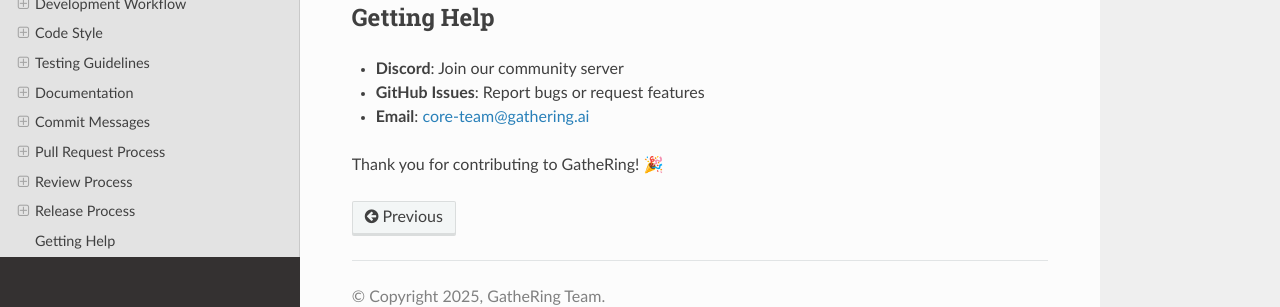
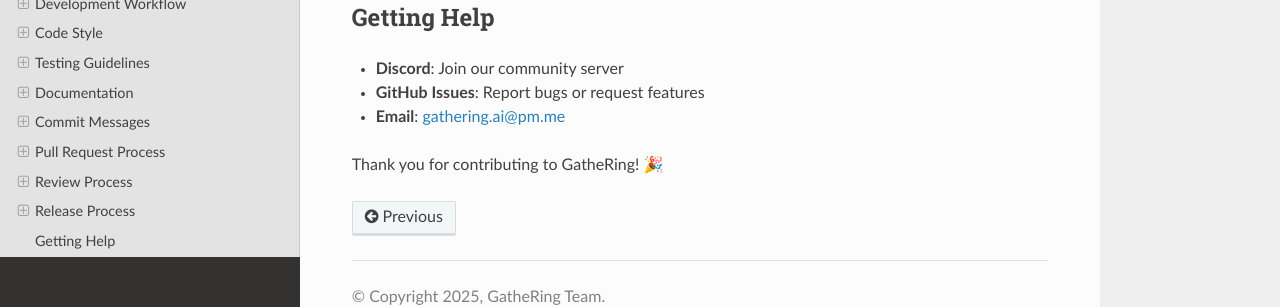
Before and after one commit to alkimya/gathering, a Sphinx documentation site: the page built from docs/developer/contributing.rst, in a window 1280 px wide and 900 px high, scrolled down 8874 px. Shown: the part 534-841 px from the top of the window. Built offline with Sphinx 7.4.7 and the Read the Docs theme 3.1.0, drawn with Linux system fonts in a browser that asks for light colours; pages that are not in the unit, such as notebooks, are missing from menus.

Commit message:
docs: change email to gathering.ai@pm.me

```diff
--- a/docs/developer/contributing.rst
+++ b/docs/developer/contributing.rst
@@ -484,6 +484,6 @@
 
 - **Discord**: Join our community server
 - **GitHub Issues**: Report bugs or request features
-- **Email**: core-team@gathering.ai
+- **Email**: gathering.ai@pm.me
 
 Thank you for contributing to GatheRing! 🎉
```
